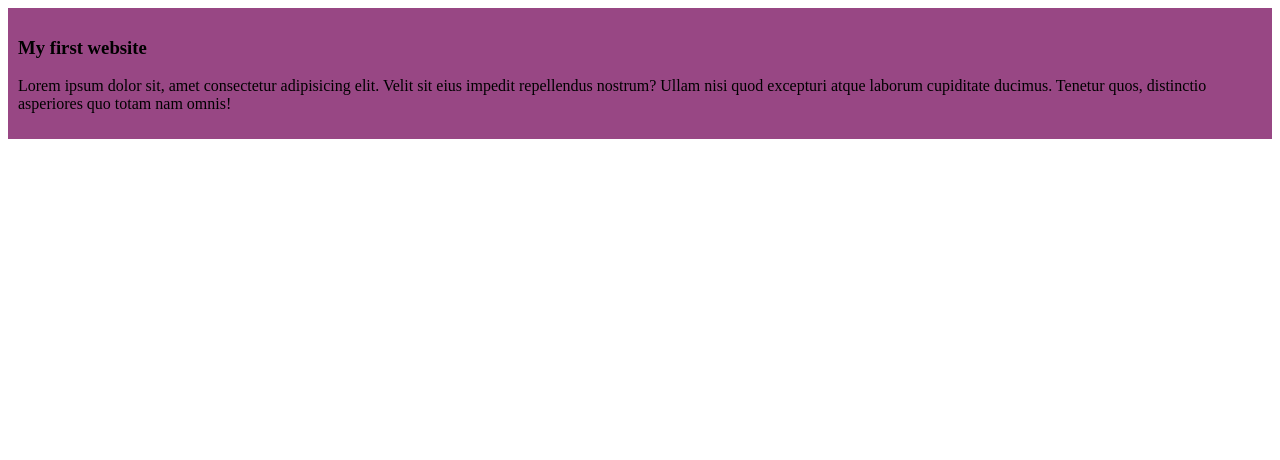
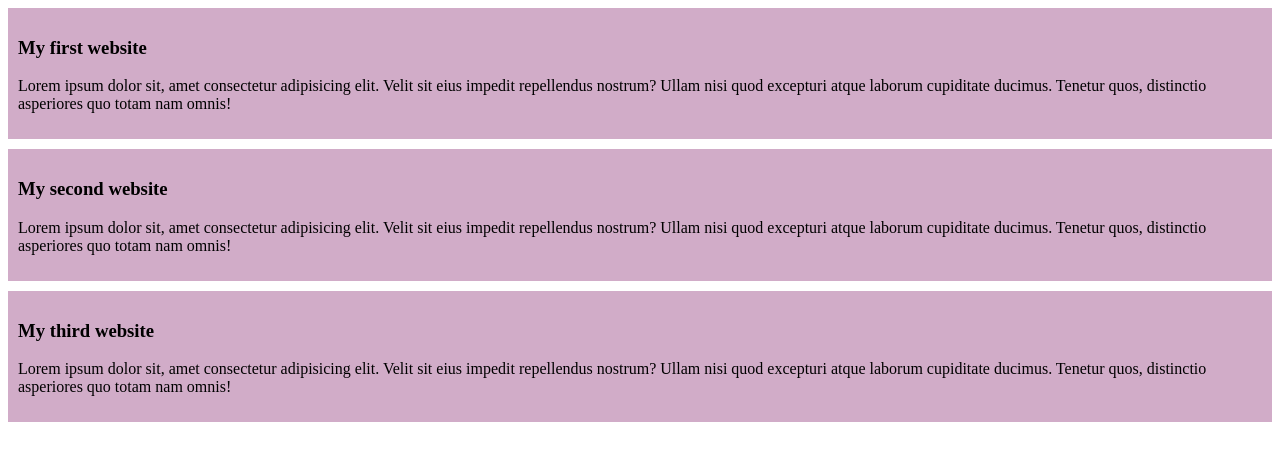
Before and after one commit to Mahfuj-976/simple-website, a plain HTML site: page index.html in a window 1280 px wide. Drawn offline with Linux system fonts and the light colour scheme.

Commit message:
added the second change

```diff
--- a/index.html
+++ b/index.html
@@ -11,6 +11,14 @@
         <h3>My first website</h3>
         <p>Lorem ipsum dolor sit, amet consectetur adipisicing elit. Velit sit eius impedit repellendus nostrum? Ullam nisi quod excepturi atque laborum cupiditate ducimus. Tenetur quos, distinctio asperiores quo totam nam omnis!</p>
     </div>
+    <div>
+        <h3>My second website</h3>
+        <p>Lorem ipsum dolor sit, amet consectetur adipisicing elit. Velit sit eius impedit repellendus nostrum? Ullam nisi quod excepturi atque laborum cupiditate ducimus. Tenetur quos, distinctio asperiores quo totam nam omnis!</p>
+    </div>
+    <div>
+        <h3>My third website</h3>
+        <p>Lorem ipsum dolor sit, amet consectetur adipisicing elit. Velit sit eius impedit repellendus nostrum? Ullam nisi quod excepturi atque laborum cupiditate ducimus. Tenetur quos, distinctio asperiores quo totam nam omnis!</p>
+    </div>
 
 </body>
 </html>
--- a/styles/blogs.css
+++ b/styles/blogs.css
@@ -1,4 +1,5 @@
 div{
-    background-color: rgb(152, 71, 132);
+    background-color: rgba(152, 71, 132, 0.446);
     padding: 10px;
+    margin-bottom: 10px;
 }
```
